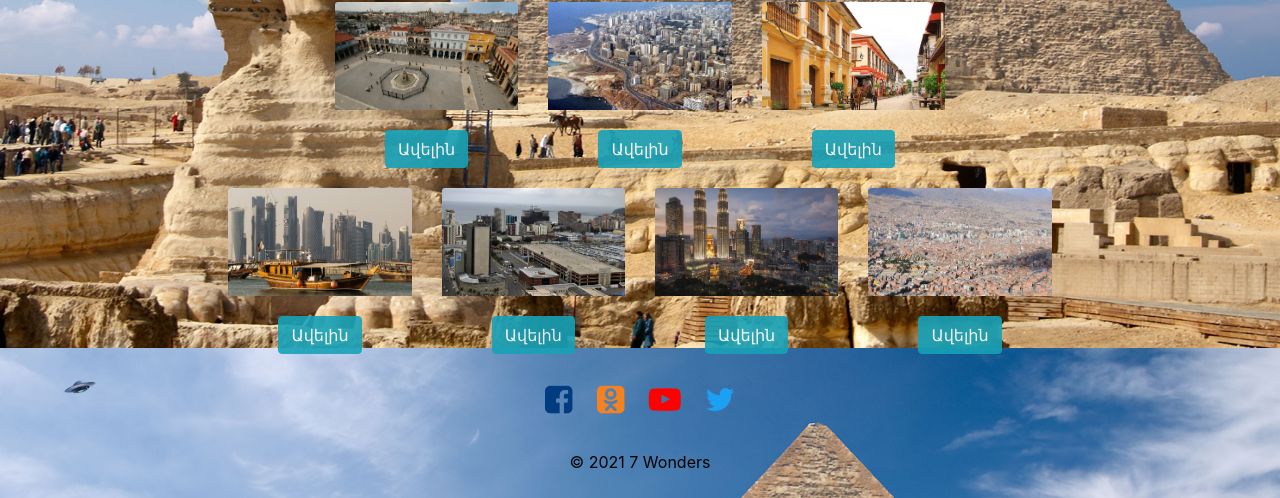
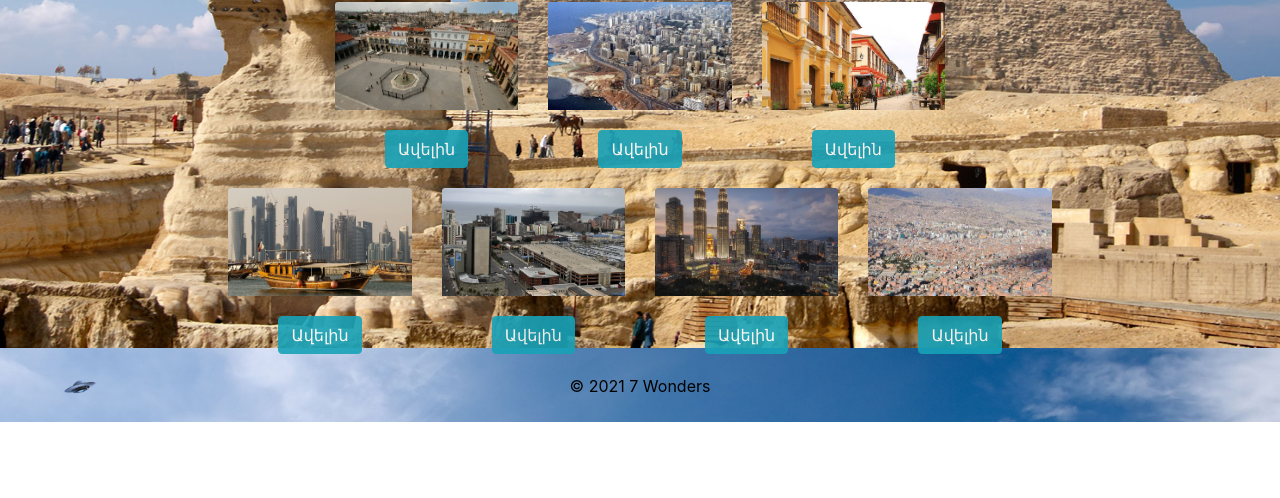
Before and after one commit to wonders7/wonders7.github.io, a plain HTML site: page index.html in a window 1280 px wide. Shown: the part 6052-6550 px from the top of the page. After the commit the page ends 6474 px from the top, so only its background shows below. Drawn offline with nearby package versions, Linux system fonts and the light colour scheme.

Commit message:
Update index.html

```diff
--- a/index.html
+++ b/index.html
@@ -1101,22 +1101,6 @@
     </div>
     <!-- Go-top -->
     <a href="#" class="go-top"><i class="fa fa-angle-up fa-3x" aria-hidden="true"></i></a>
-    <!-- Social networks -->
-    <div class="social-networks">
-      <a href="">
-        <i class="fa fa-facebook-square fa-2x" aria-hidden="true" alt="Facebook" title="Facebook"></i>
-      </a>
-      <a href="">
-        <i class="fa fa-odnoklassniki-square fa-2x" aria-hidden="true" alt="Odnoklassniki" title="Odnoklassniki"></i>
-      </a>
-      <a href="">
-        <i class="fa fa-youtube-play fa-2x" aria-hidden="true" alt="Youtube" title="Youtube"></i>
-      </a>
-      <a href="">
-        <i class="fa fa-twitter fa-2x" aria-hidden="true" alt="Twitter" title="Twitter"></i>
-      </a>
-    </div>
-    <br>
     <!-- Copyright -->
     <div class="text-center copyright">© 2021 7 Wonders</div>
     <br>
```
